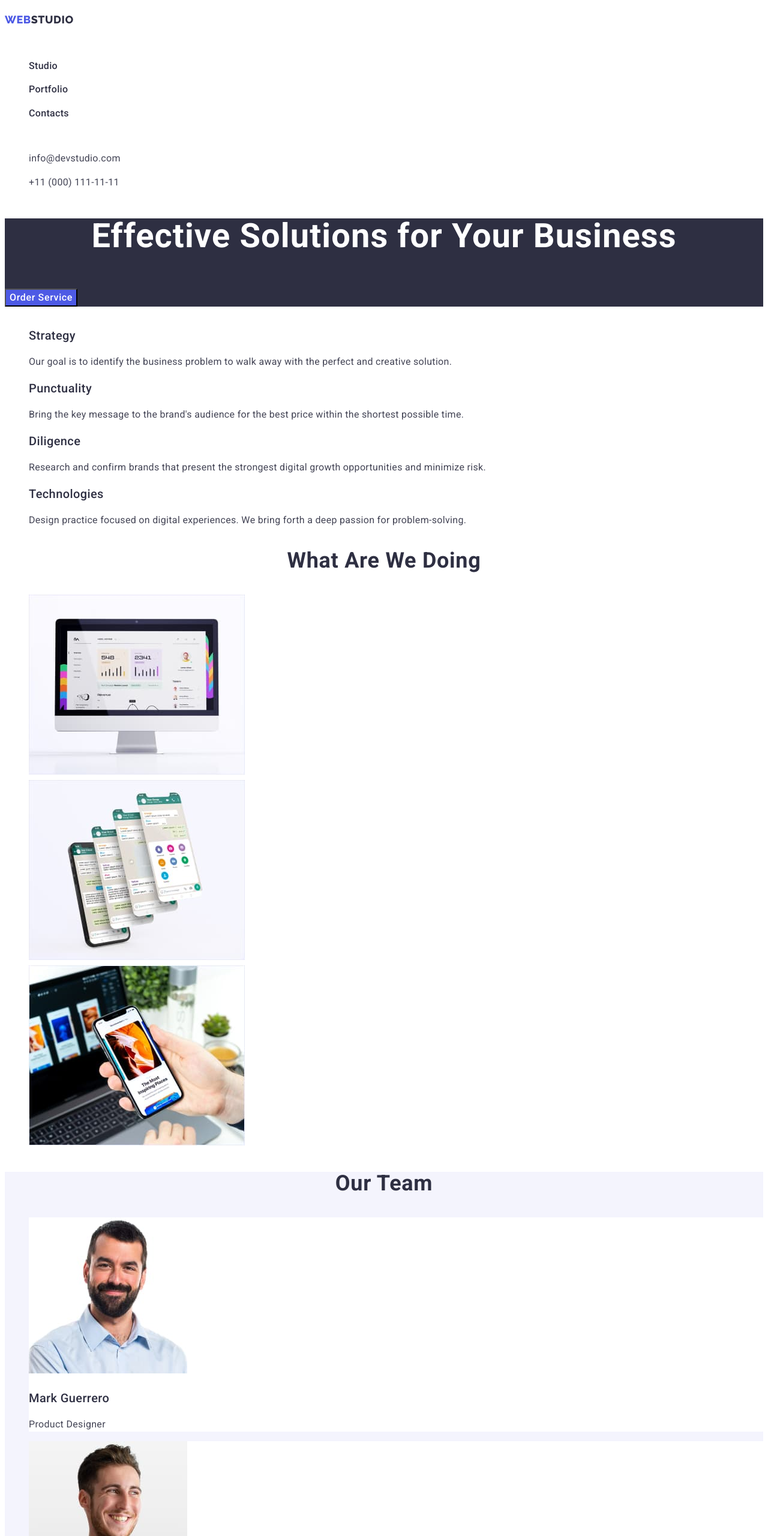
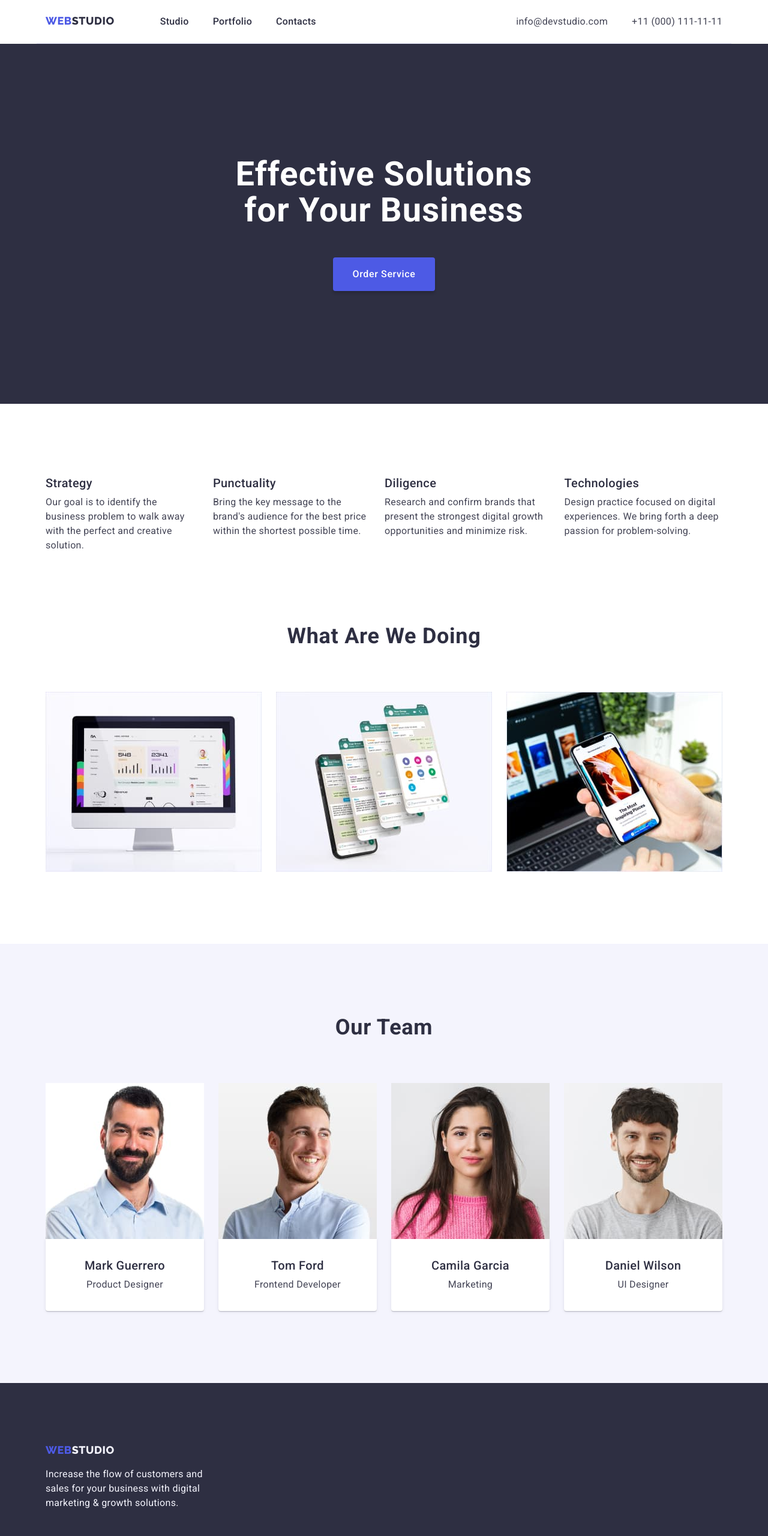
Before and after one commit to AnnaMartsinovska/goit-homework-03, a plain HTML site: page index.html in a window 1280 px wide. Shown: the top 2560 px of the page at 60% size. Drawn offline with nearby package versions, Linux system fonts and the light colour scheme.

Commit message:
page design

```diff
--- a/css/styles.css
+++ b/css/styles.css
@@ -1,10 +1,10 @@
-:root{
+:root {
     --global-font: "Roboto", sans-serif;
     --second-font: "Raleway", sans-serif;
     --global-text-color: #434455;
     --second-text-color: #2E2F42;
     --background-color-white: #fff;
-    --background-color-grey:#F4F4FD;
+    --background-color-grey: #F4F4FD;
     --global-color-blue: #4D5AE5;
     --active-button: #404BBF;
 }
@@ -18,7 +18,73 @@ body {
     color: var(--global-text-color);
 }
 
-.logo{
+h1,
+h2,
+h3,
+p {
+    margin: 0;
+}
+
+ul,
+ol {
+    margin: 0;
+    padding: 0;
+}
+
+
+img {
+    display: block;
+    max-width: 100%;
+}
+
+*,
+*::before,
+*::after {
+    box-sizing: border-box;
+}
+
+.link {
+    text-decoration: none;
+}
+
+.link:hover,
+.link:focus {
+    color: var(--active-button);
+}
+
+.list {
+    list-style-type: none;
+    padding: 0;
+    margin: 0;
+}
+
+
+.container {
+    width: 1158px;
+    margin: 0 auto;
+    padding: 0 15px;
+}
+
+.section {
+    padding: 120px 0;
+}
+
+/* ====== HEADER =======*/
+
+
+.header-container {
+    display: flex;
+    justify-content: space-between;
+    align-items: center;
+    border-bottom: 1px solid var(--cornflower, #E7E9FC);
+}
+
+
+.header-navigation {
+    display: flex;
+}
+
+.logo {
     font-family: var(--second-font);
     font-weight: 800;
     font-size: 18px;
@@ -28,38 +94,128 @@ body {
     text-transform: uppercase;
 }
 
+.logo-header {
+    margin-right: 76px;
+    padding: 24px 0;
+}
+
 .studio {
     color: var(--second-text-color);
 }
 
-.link{
-    text-decoration: none;
+
+.menu-nav,
+.contacts-list {
+    display: flex;
+    align-items: center;
+    column-gap: 40px;
 }
 
-.link:hover,
-.link:focus{
-    color: var(--active-button);
-}
 
-.list{
-    list-style-type: none;
-}
-
-.menu-nav{
+.menu {
+    display: inline-block;
     font-family: var(--global-font);
     font-size: 16px;
     font-weight: 500;
     line-height: 1.5;
     letter-spacing: 0.32px;
     color: var(--second-text-color);
+    padding: 24px 0;
 }
 
 
-.address{
+.address {
     font-style: normal;
 }
 
-.address-info{
+.address-info {
+    display: inline-block;
+    font-family: var(--global-font);
+    font-size: 16px;
+    font-weight: 400;
+    line-height: 1.5;
+    letter-spacing: 0.32px;
+    color: var(--global-text-color);
+    padding: 24px 0;
+}
+
+
+/* ====== HEADER =======*/
+
+/* ====== HERO =======*/
+.hero {
+    background-color: var(--second-text-color);
+    text-align: center;
+    padding: 188px 0;
+}
+
+.hero-title {
+    font-family: var(--global-font);
+    font-size: 56px;
+    font-weight: 700;
+    line-height: 1.07;
+    letter-spacing: 1.12px;
+    color: var(--background-color-white);
+    margin-bottom: 48px;
+    max-width: 496px;
+    margin-left: auto;
+    margin-right: auto;
+}
+
+
+.hero-button {
+    font-family: inherit;
+    font-size: 16px;
+    font-weight: 500;
+    line-height: 1.5;
+    letter-spacing: 0.64px;
+    cursor: pointer;
+    background-color: var(--global-color-blue);
+    color: var(--background-color-white);
+    padding: 16px 32px;
+    border: none;
+    border-radius: 4px;
+    box-shadow: 0px 4px 4px 0px rgba(0, 0, 0, 0.15);
+    min-width: 169px;
+}
+
+.hero-button:hover,
+.hero-button:focus {
+    background-color: var(--active-button);
+}
+
+/* ====== HERO =======*/
+
+/* ====== SECTION =======*/
+
+.features {
+    padding-bottom: 0;
+}
+
+.features-list,
+.caption-list,
+.team-list {
+    display: flex;
+    justify-content: center;
+    gap: 24px;
+}
+
+.features-items,
+.team-list-item {
+    flex-basis: calc(calc(100%-24px*3)/4);
+}
+
+.title {
+    font-family: var(--global-font);
+    font-size: 20px;
+    font-weight: 500;
+    line-height: 1.2;
+    letter-spacing: 0.4px;
+    color: var(--second-text-color);
+    margin-bottom: 8px;
+}
+
+.subtitle {
     font-family: var(--global-font);
     font-size: 16px;
     font-weight: 400;
@@ -68,57 +224,7 @@ body {
     color: var(--global-text-color);
 }
 
-
-.hero{
-    background-color: var(--second-text-color);
-}
-
-.hero-title{
-    font-family: var(--global-font);
-    font-size: 56px;
-    font-weight: 700;
-    line-height: 1.07;
-    letter-spacing: 1.12px;
-    color: var(--background-color-white);
-    text-align: center;
-}
-
-
-.hero-button{
-    font-family: inherit;
-    font-size: 16px;
-    font-weight: 500;
-    line-height: 1.5;
-    letter-spacing: 0.64px;
-    cursor: pointer;
-    background-color: var(--global-color-blue);
-    color: var(--background-color-white);
-}
-
-.hero-button:hover,
-.hero-button:focus{
-    background-color: var(--active-button);
-}
-
-.title{
-    font-family: var(--global-font);
-    font-size: 20px;
-    font-weight: 500;
-    line-height: 1.2;
-    letter-spacing: 0.4px;
-    color: var(--second-text-color);
-}
-
-.subtitle{
-    font-family: var(--global-font);
-    font-size: 16px;
-    font-weight: 400;
-    line-height: 1.5;
-    letter-spacing: 0.32px;
-    color: var(--global-text-color);
-}
-
-.caption{
+.caption {
     font-family: var(--global-font);
     font-size: 36px;
     font-weight: 700;
@@ -127,34 +233,70 @@ body {
     color: var(--second-text-color);
     text-align: center;
     text-transform: capitalize;
+    margin-bottom: 72px;
 }
 
-.background-team{
+.caption-list-item {
+    flex-basis: calc(calc(100%-24px*2)/3);
+}
+
+.team-title {
+    border-radius: 0px 0px 4px 4px;
+    box-shadow: 0px 2px 1px 0px rgba(46, 47, 66, 0.08), 0px 1px 1px 0px rgba(46, 47, 66, 0.16), 0px 1px 6px 0px rgba(46, 47, 66, 0.08);
+    text-align: center;
+    padding: 32px 0;
+}
+
+.background-team {
     background-color: var(--background-color-grey);
 }
 
-.background-team-photo{
-   background-color: var(--background-color-white);
+.background-team-photo {
+    background-color: var(--background-color-white);
 }
 
-.footer{
+/* ====== SECTION =======*/
+
+/* ====== FOOTER =======*/
+.footer {
     background-color: var(--second-text-color);
 }
 
-.studio-white{
+.studio-white {
     color: var(--background-color-grey);
 }
 
-.footer-text{
+.footer-text {
     font-family: var(--global-font);
     font-size: 16px;
     font-weight: 400;
     line-height: 1.5;
     letter-spacing: 0.32px;
     color: var(--background-color-grey);
+    max-width: 264px;
+    padding-bottom: 100px;
 }
 
-.portfolio-btn{
+.logo-footer {
+    padding-top: 101.5px;
+    margin-bottom: 17.5px;
+}
+
+.footer-container {
+    display: flex;
+    flex-direction: column;
+}
+
+/* ====== FOOTER =======*/
+
+
+/* ====== PORTFOLIO =======*/
+
+.portfolio {
+    padding-bottom: 120px;
+}
+
+.portfolio-btn {
     font-family: inherit;
     font-size: 16px;
     font-weight: 500;
@@ -163,10 +305,45 @@ body {
     cursor: pointer;
     background-color: var(--background-color-grey);
     color: var(--global-color-blue);
+    padding: 12px 24px;
+    border: 1px solid var(--cornflower, #E7E9FC);
+    border-radius: 4px;
+    min-width: 68px;
 }
 
 .portfolio-btn:hover,
-.portfolio-btn:focus{
+.portfolio-btn:focus {
     background-color: var(--active-button);
     color: var(--background-color-white);
+    border: none;
+    box-shadow: 0px 2px 2px 0px rgba(0, 0, 0, 0.12), 0px 2px 1px 0px rgba(0, 0, 0, 0.08), 0px 3px 1px 0px rgba(0, 0, 0, 0.10);
 }
+
+.list-button {
+    display: flex;
+    justify-content: center;
+    column-gap: 24px;
+    padding-top: 96px;
+    margin-bottom: 72px;
+}
+
+
+.gallery-list {
+    display: flex;
+    flex-wrap: wrap;
+    justify-content: center;
+    column-gap: 24px;
+    row-gap: 48px;
+}
+
+.gallery-items {
+    flex-basis: calc(calc(100%-24px*2)/3);
+}
+
+.gallery-content {
+    border: 1px solid var(--cornflower, #E7E9FC);
+    border-top: none;
+    padding: 32px 16px;
+}
+
+/* ====== PORTFOLIO =======*/
--- a/index.html
+++ b/index.html
@@ -10,20 +10,27 @@
       href="https://fonts.googleapis.com/css2?family=Raleway:wght@800&family=Roboto:wght@400;500;700;900&display=swap"
       rel="stylesheet"
     />
+    <link
+      rel="stylesheet"
+      href="https://cdn.jsdelivr.net/npm/modern-normalize@2.0.0/modern-normalize.min.css"
+    />
     <link rel="stylesheet" href="./css/styles.css" />
   </head>
   <body>
     <header>
-      <nav>
-        <a href="./index.html" class="logo link">Web<span class="studio">Studio</span></a>
-        <ul class="list">
-          <li><a class="link menu-nav" href="./index.html">Studio</a></li>
-          <li><a class="link menu-nav" href="./portfolio.html">Portfolio</a></li>
-          <li><a class="link menu-nav" href="">Contacts</a></li>
+      <div class="container header-container">
+        <nav class="header-navigation">
+          <a href="./index.html" class="logo logo-header link"
+            >Web<span class="studio">Studio</span></a
+          >
+          <ul class="list menu-nav">
+            <li><a class="link menu" href="./index.html">Studio</a></li>
+            <li><a class="link menu" href="./portfolio.html">Portfolio</a></li>
+            <li><a class="link menu" href="">Contacts</a></li>
           </ul>
         </nav>
         <address class="address">
-        <ul class="list">
+          <ul class="list contacts-list">
             <li>
               <a class="link address-info" href="mailto:info@devstudio.com">info@devstudio.com</a>
             </li>
@@ -32,15 +39,17 @@
             </li>
           </ul>
         </address>
+      </div>
     </header>
     <main>
       <section class="hero">
         <h1 class="hero-title">Effective Solutions for Your Business </h1>
         <button class="hero-button" type="button">Order Service</button>
       </section>
-      <section>
+      <section class="features section">
+        <div class="container">
           <h2 hidden>Benefits of our service</h2>
-        <ul class="list">
+          <ul class="list features-list features-items">
             <li>
               <h3 class="title">Strategy</h3>
               <p class="subtitle">
@@ -70,10 +79,11 @@
               </p>
             </li>
           </ul>
+        </div>
       </section>
-      <section>
+      <section class="section">
         <h2 class="caption">What are we doing</h2>
-        <ul class="list">
+        <ul class="list caption-list caption-list-item">
           <li>
             <img
               src="./images/benefits/img-1.jpg"
@@ -95,9 +105,9 @@
           </li>
         </ul>
       </section>
-      <section class="background-team">
+      <section class="background-team section">
         <h2 class="caption">Our Team</h2>
-        <ul class="list">
+        <ul class="list team-list team-list-item">
           <li class="background-team-photo">
             <img
               src="./images/team/mark-guerrero.jpg"
@@ -105,13 +115,17 @@
               width="264"
               height="260"
             />
+            <div class="team-title">
               <h3 class="title">Mark Guerrero</h3>
               <p class="subtitle">Product Designer</p>
+            </div>
           </li>
           <li class="background-team-photo">
             <img src="./images/team/tom-ford.jpg" alt="Tom Ford" width="264" height="260" />
+            <div class="team-title">
               <h3 class="title">Tom Ford</h3>
               <p class="subtitle">Frontend Developer</p>
+            </div>
           </li>
           <li class="background-team-photo">
             <img
@@ -120,8 +134,10 @@
               width="264"
               height="260"
             />
+            <div class="team-title">
               <h3 class="title">Camila Garcia</h3>
               <p class="subtitle">Marketing</p>
+            </div>
           </li>
           <li class="background-team-photo">
             <img
@@ -130,18 +146,24 @@
               width="264"
               height="260"
             />
+            <div class="team-title">
               <h3 class="title">Daniel Wilson</h3>
               <p class="subtitle">UI Designer</p>
+            </div>
           </li>
         </ul>
       </section>
     </main>
     <footer class="footer">
-      <a href="./index.html" class="logo link">Web<span class="studio-white">Studio</span></a>
+      <div class="container footer-container">
+        <a href="./index.html" class="logo logo-footer link"
+          >Web<span class="studio-white">Studio</span></a
+        >
         <p class="footer-text">
           Increase the flow of customers and sales for your business with digital marketing & growth
           solutions.
         </p>
+      </div>
     </footer>
   </body>
 </html>
```
Also changed, not shown: portfolio.html (+50 -20 lines). Lines whose indentation alone changed are shown as unchanged.
